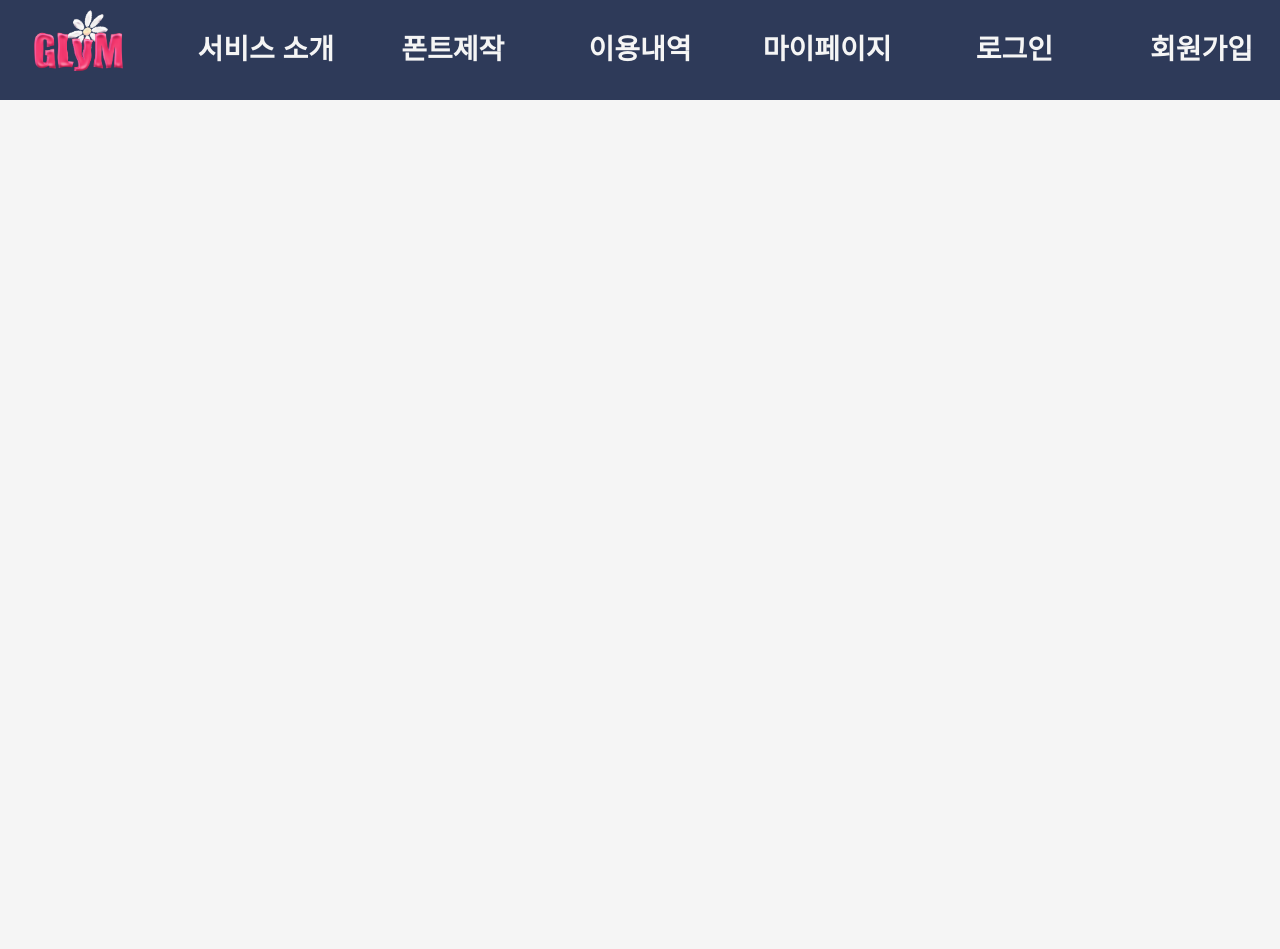
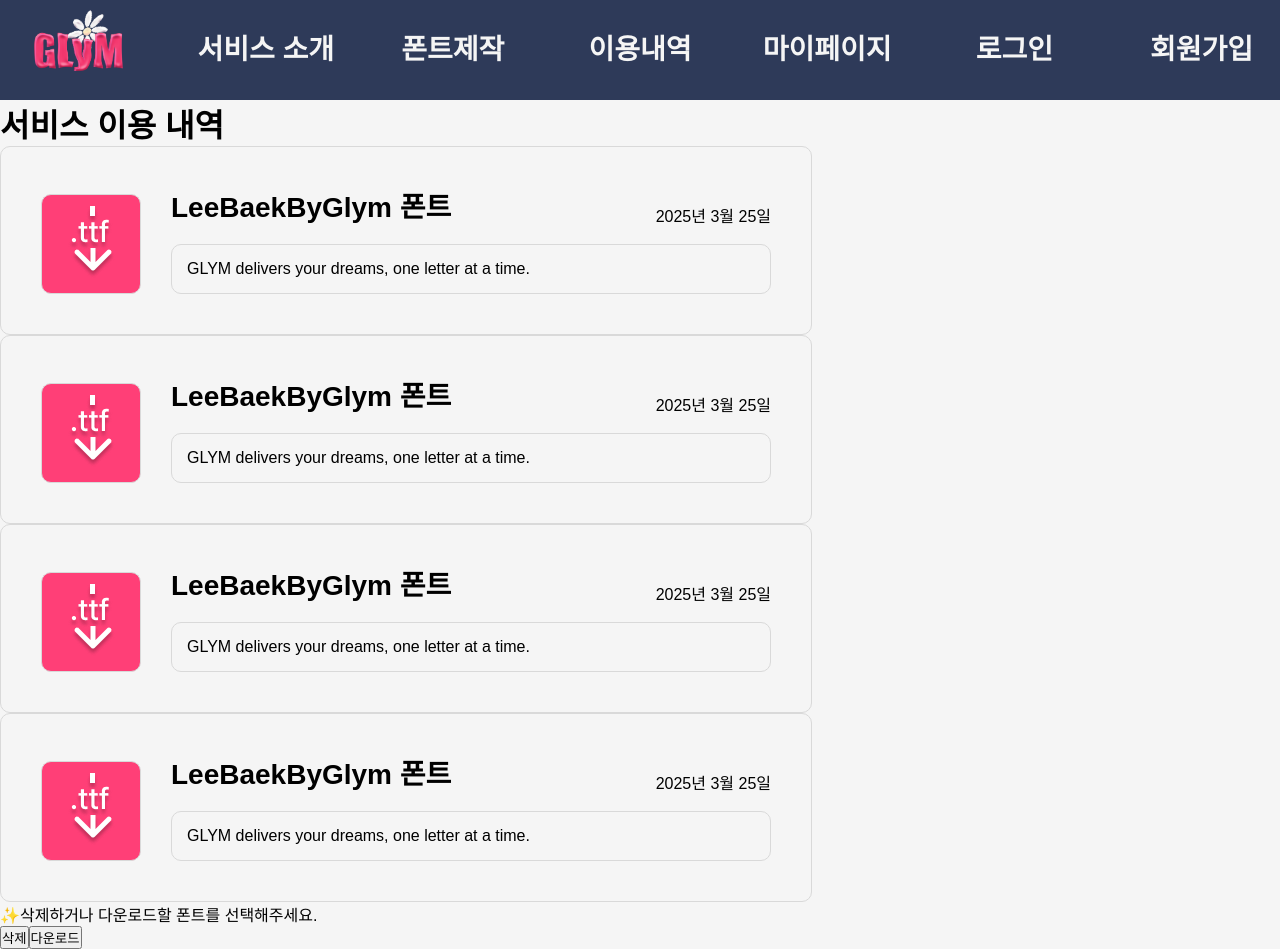
Before and after one commit to Glym-2025/glym-frontend, a React (Vite) app in the folder glym-app/: page /fontlist in a window 1280 px wide. Before the commit the page ends 800 px from the top, so only its background shows below. Built offline with nearby package versions, Linux system fonts and the light colour scheme.

Commit message:
feat: FontListPage 생성 및 라우터 설정

```diff
--- a/glym-app/src/app/router.jsx
+++ b/glym-app/src/app/router.jsx
@@ -5,6 +5,7 @@
 import SignInPage from '../pages/SignInPage';
 import FontCreationPage from '../pages/FontCreationPage';
 import FontCreationCompletePage from '../pages/FontCreationCompletePage';
+import FontListPage from '../pages/FontListPage';
 
 export default function AppRouter() {
   return (
@@ -16,6 +17,7 @@
         <Route path="/login" element={<SignInPage />} />
         <Route path="/fontcreation" element={<FontCreationPage />} />
         <Route path="/fontcreationcomplete" element={<FontCreationCompletePage />} />
+        <Route path="/fontlist" element={<FontListPage />} />
       </Routes>
     </>
   );
--- /dev/null
+++ b/glym-app/src/pages/FontListPage.jsx
@@ -0,0 +1,19 @@
+import FontListItem from "../features/fontcreation/components/FontListItem";
+export default function FontListPage() {
+    return(
+        <div>
+            <h1>서비스 이용 내역</h1>
+            <div>
+                <FontListItem />
+                <FontListItem />
+                <FontListItem />
+                <FontListItem />
+            </div>
+            <div>
+                <p>✨삭제하거나 다운로드할 폰트를 선택해주세요.</p>
+                <button>삭제</button>
+                <button>다운로드</button>
+            </div>
+        </div>
+    );
+}
--- a/glym-app/src/shared/components/NavBar.jsx
+++ b/glym-app/src/shared/components/NavBar.jsx
@@ -54,7 +54,7 @@
                 <S.Menu to="/"><S.Logo src={logo} alt="GLYM 로고" /></S.Menu>
                 <S.Menu to="/">서비스 소개</S.Menu>
                 <S.Menu to="/fontcreation">폰트제작</S.Menu>
-                <S.Menu to="/">이용내역</S.Menu>
+                <S.Menu to="/fontlist">이용내역</S.Menu>
                 <S.Menu to="/">마이페이지</S.Menu>
                 {isLoggedIn ? (
                     <S.Menu onClick={logout}>로그아웃</S.Menu>
```
